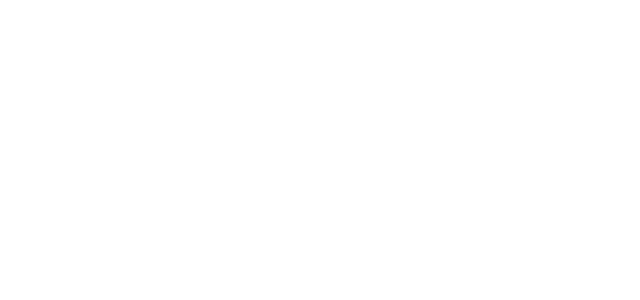
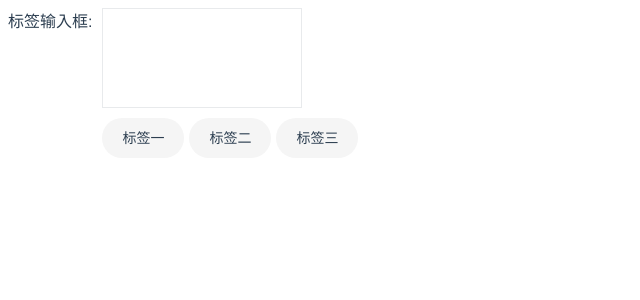
Before and after one commit to AprilTong/sycamore-cottage, a Vue app: page /#/tagInput in a window 1280 px wide. Before the commit this address had no page. Shown: the top 300 px of the page, without its empty margins (0-640 px from the left). Built offline with nearby package versions, Linux system fonts and the light colour scheme.

Commit message:
feat(taginput): test
tagInput

BREAKING CHANGE: tagInput组件

```diff
--- a/package.json
+++ b/package.json
@@ -23,7 +23,9 @@
     "devDependencies": {
         "@commitlint/cli": "^13.2.1",
         "@commitlint/config-conventional": "^13.2.0",
+        "@types/lodash": "^4.14.178",
         "@types/node": "^16.10.9",
+        "@types/three": "^0.137.0",
         "@typescript-eslint/eslint-plugin": "^5.0.0",
         "@typescript-eslint/parser": "^5.0.0",
         "@vitejs/plugin-vue": "^1.9.3",
@@ -47,7 +49,7 @@
     },
     "config": {
         "commitizen": {
-            "path": "./node_modules/cz-customizable"
+            "path": "./node_modules/cz-conventional-changelog"
         }
     }
 }
--- a/src/App.vue
+++ b/src/App.vue
@@ -6,8 +6,6 @@
     font-family: Avenir, Helvetica, Arial, sans-serif;
     -webkit-font-smoothing: antialiased;
     -moz-osx-font-smoothing: grayscale;
-    text-align: center;
     color: #2c3e50;
-    margin-top: 60px;
 }
 </style>
--- /dev/null
+++ b/src/pages/components/tagInput.vue
@@ -0,0 +1,161 @@
+<template>
+    <div class="tag-box">
+        <div class="label">标签输入框:</div>
+        <div class="content">
+            <div
+                class="tag-input"
+                ref="root"
+                :id="state.contentId"
+                @input="handleInput($event.target)"
+                @keydown.delete="handleDelete($event)"
+                @click="inputClick($event)"
+            ></div>
+            <div class="tag-box">
+                <span class="one-tag" v-for="item in tagList" @click="handleAddTag(item.name)">
+                    {{ item.name }}
+                </span>
+            </div>
+        </div>
+    </div>
+</template>
+<script lang="ts" setup>
+import { reactive, ref, onMounted } from 'vue'
+const state = reactive({
+    contentId: `content1`,
+    currentText: '',
+    // 记录当前选中tag的ID
+    currentTagId: null,
+    // 当前光标位置
+    savedRange: null as any
+})
+const root = ref()
+const tagList = reactive([
+    {
+        name: '标签一',
+        id: 1
+    },
+    {
+        name: '标签二',
+        id: 2
+    },
+    {
+        name: '标签三',
+        id: 3
+    }
+])
+onMounted(() => {
+    // 每次光标变化的时候，保存 range
+    document.addEventListener('selectionchange', selectHandler)
+})
+const handleInput = (target: any) => {
+    state.currentText = target.innerText
+    // console.log('val', val)
+}
+// 添加标签
+const handleAddTag = (text: string) => {
+    // 如果当前input没有聚焦，先聚焦
+    if (!state.savedRange) {
+        root.value.focus()
+        selectHandler()
+    }
+    const node = document.createElement('span')
+    node.innerText = `<${text}>`
+    if (state.savedRange.commonAncestorContainer.parentElement.nodeName === 'SPAN') {
+        return
+    }
+    // 在内容中插入标签
+    // 删掉选中的内容（如有）
+    state.savedRange.deleteContents()
+    // 插入链接
+    state.savedRange.insertNode(node)
+    const target = root.value
+    state.currentText = target.innerText
+    const sel: any = window.getSelection()
+    const range = state.savedRange.cloneRange()
+    range.setStartAfter(node)
+    range.collapse(false)
+    sel.removeAllRanges()
+    sel.addRange(range)
+}
+
+const selectHandler = () => {
+    // 监听选定文本的变动
+    const sel: any = window.getSelection()
+    const range = sel.rangeCount > 0 ? sel.getRangeAt(0) : null
+    if (range && range.commonAncestorContainer.ownerDocument.activeElement.id === state.contentId) {
+        state.savedRange = range
+    }
+}
+// 删除键移动光标
+const handleDelete = (e: Event) => {
+    if (state.currentTagId) {
+        // 若已选中模版标签，直接删除dom节点
+        const t = document.getElementById(state.currentTagId)
+        root.value.removeChild(t)
+        state.currentTagId = null
+        // 阻止浏览器默认的删除事件，并手动更新数据
+        e.preventDefault()
+        handleInput(e.target)
+    }
+}
+const inputClick = (e: any) => {
+    // 监听点击事件
+    const tagName = e.target.nodeName
+    if (tagName === 'SPAN') {
+        // 点击模版标签时，记录id
+        state.currentTagId = e.target.id
+        // e.target.className = 'active'
+    } else if (state.currentTagId) {
+        // 清空active样式
+        const target: any = document.getElementById(state.currentTagId)
+        target.className = ''
+        state.currentTagId = null
+    } else {
+        state.currentTagId = null
+    }
+}
+</script>
+<style lang="less" scoped>
+.tag-box {
+    display: flex;
+    .label {
+        margin-right: 10px;
+    }
+    .tag-input {
+        width: 200px;
+        min-height: 100px;
+        background: #fff;
+        box-sizing: border-box;
+        padding: 10px;
+        line-height: 1.5;
+        word-break: break-word;
+        // 允许编辑，禁止富文本
+        -webkit-user-modify: read-write-plaintext-only !important;
+        border: 1px solid #e8eaec;
+        &:focus {
+            outline: none;
+            border-color: #409eff;
+        }
+        :deep(span) {
+            cursor: default;
+            -webkit-user-modify: read-only !important;
+            padding: 0 10px;
+            color: #26a2ff;
+            cursor: default;
+        }
+    }
+    .tag-box {
+        margin-top: 10px;
+        .one-tag {
+            font-size: 14px;
+            padding: 0 20px;
+            height: 40px;
+            line-height: 40px;
+            background-color: #f5f5f5;
+            border-radius: 40px;
+            margin-right: 5px;
+            cursor: pointer;
+        }
+    }
+}
+</style>
--- a/src/pages/login/index.vue
+++ b/src/pages/login/index.vue
@@ -59,7 +59,7 @@
 
 <script lang="ts">
 import * as THREE from 'three'
-import { GUI } from 'three/examples/jsm/libs/dat.gui.module'
+import { GUI } from 'three/examples/jsm/libs/dat.gui.module.js'
 import { OrbitControls } from 'three/examples/jsm/controls/OrbitControls.js'
 import Stats from 'three/examples/jsm/libs/stats.module.js'
 import { defineComponent, onMounted, ref, reactive, toRefs, unref } from 'vue'
@@ -130,7 +130,8 @@
         const formField = reactive({
             user: '',
             pass: '',
-            code: ''
+            code: '',
+            whetherAutoLogin: false
         })
         // 表单校验规则
         const formRules = {
@@ -236,7 +237,7 @@
         }
         // 初始化背景（盒模型背景，视角在盒子里面，看到的是盒子内部）
         const initSceneBg = () => {
-            new THREE.TextureLoader().load(import('@/assets/images/sky.png'), (texture) => {
+            new THREE.TextureLoader().load(import('@/assets/images/sky.png') as any, (texture) => {
                 const geometry = new THREE.BoxGeometry(width, height, depth) // 创建一个球形几何体 SphereGeometry
                 const material = new THREE.MeshBasicMaterial({ map: texture, side: THREE.BackSide }) // 创建基础为网格基础材料
                 const mesh = new THREE.Mesh(geometry, material)
@@ -307,7 +308,9 @@
         const initSphereModal = () => {
             // 材质
             const material = new THREE.MeshPhongMaterial()
-            material.map = new THREE.TextureLoader().load(import('@/assets/images/earth_bg.png'))
+            material.map = new THREE.TextureLoader().load(
+                import('@/assets/images/earth_bg.png') as any
+            )
             material.blendDstAlpha = 1
             // 几何体
             sphereGeometry = new THREE.SphereGeometry(50, 64, 32)
@@ -336,7 +339,7 @@
             scene.add(tube)
             const clondGeometry = new THREE.PlaneGeometry(geometryWidth, geometryHeigh)
             const textureLoader = new THREE.TextureLoader()
-            const cloudTexture = textureLoader.load(import('@/assets/images/cloud.png'))
+            const cloudTexture = textureLoader.load(import('@/assets/images/cloud.png') as any)
             const clondMaterial = new THREE.MeshBasicMaterial({
                 map: cloudTexture,
                 blending: THREE.AdditiveBlending,
@@ -356,8 +359,8 @@
             const vertices: number[] = []
             const pointsGeometry: any[] = []
             const textureLoader = new THREE.TextureLoader()
-            const sprite1 = textureLoader.load(import('@/assets/images/starflake1.png'))
-            const sprite2 = textureLoader.load(import('@/assets/images/starflake2.png'))
+            const sprite1 = textureLoader.load(import('@/assets/images/starflake1.png') as any)
+            const sprite2 = textureLoader.load(import('@/assets/images/starflake2.png') as any)
             parameters = [
                 [[0.6, 100, 0.75], sprite1, 50],
                 [[0, 0, 1], sprite2, 20]
--- /dev/null
+++ b/src/router/components.ts
@@ -0,0 +1,11 @@
+import { RouteRecordRaw } from 'vue-router'
+import TagInput from '@/pages/components/tagInput.vue'
+
+const componentRoute: Array<RouteRecordRaw> = [
+    {
+        path: '/tagInput',
+        name: 'tagInput',
+        component: TagInput
+    }
+]
+export default componentRoute
--- a/src/router/index.ts
+++ b/src/router/index.ts
@@ -1,8 +1,10 @@
 import { createRouter, createWebHashHistory, RouteRecordRaw } from 'vue-router'
 import loginRoute from './login'
+import componentRoute from './components'
 
 const routes: Array<RouteRecordRaw> = [
-    ...loginRoute
+    ...loginRoute,
+    ...componentRoute
 ]
 
 const router = createRouter({
```
Also changed, not shown: 2 other files (tests, documents, lock files or other folders).
